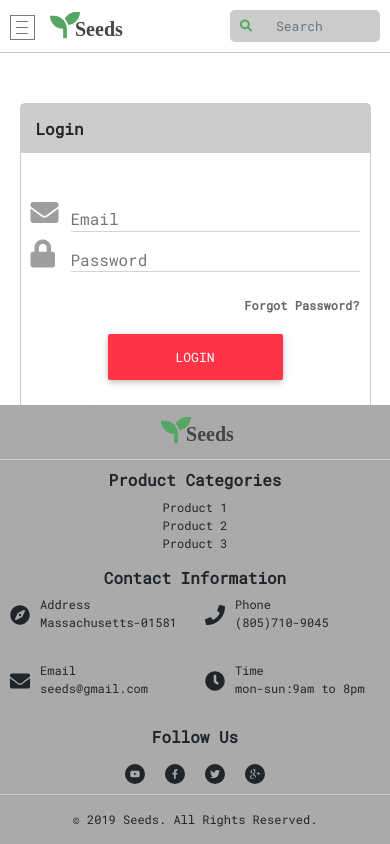
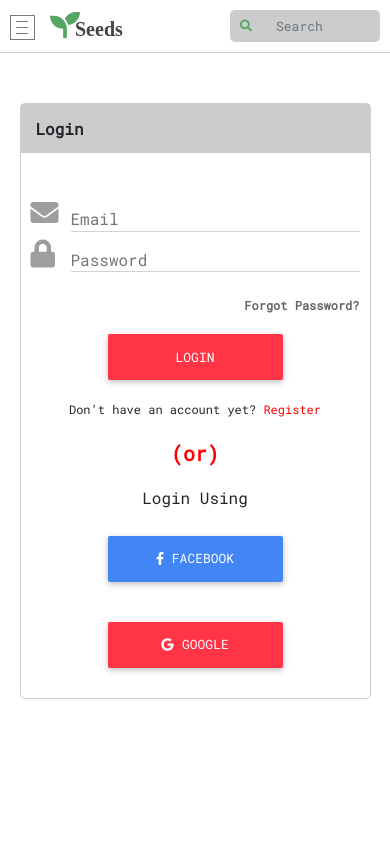
Before and after one commit to ambikarajesh/Seeds, a React (Create React App) app in the folder client/: page /login in a window 390 px wide. Built offline with nearby package versions, Linux system fonts and the light colour scheme; no server answers.

Commit message:
align or in between normal and other login

```diff
--- a/client/src/assets/css/styles.css
+++ b/client/src/assets/css/styles.css
@@ -218,12 +218,17 @@ div > .toolbar_profile_container{
         width:175px;
         margin: 20px auto;
     }
+    .middle_or{
+        line-height: 200px;
+        text-align:center;
+        font-weight: bold;
+        font-size: 20px;
+        color:red;
+    }
     .login_fb_goo_btn{
         width: 50%;
-        border-left:1px solid #ccc;
         display: flex;
         flex-direction: column;
-        margin:10px;
         align-items: center;
         padding:10px;
     }
@@ -257,6 +262,8 @@ div > .toolbar_profile_container{
     }
 
   }
+
+
   @media (max-width:480px){
     .logo{
         margin-left: 0;
@@ -290,11 +297,45 @@ div > .toolbar_profile_container{
         padding:10px;
         margin:0;
     }
+    .middle_or{
+        line-height: 50px;
+    }
     .login_fb_goo_btn{
         width:100%;
-        border:none;
     }
     .register_container{
         width:90%;
     }
   }
+
+@media only screen and (max-width : 768px) {
+    .login_container{
+        width:90%;
+    }
+}
+
+
+/* Custom, iPhone Retina */
+/* @media only screen and (min-width : 320px) {
+
+} */
+
+/* Extra Small Devices, Phones */
+/* @media only screen and (min-width : 480px) {
+
+} */
+
+/* Small Devices, Tablets */
+/* @media only screen and (min-width : 768px) {
+
+} */
+
+/* Medium Devices, Desktops */
+/* @media only screen and (min-width : 992px) {
+
+} */
+
+/* Large Devices, Wide Screens */
+/* @media only screen and (min-width : 1200px) {
+
+} */
--- a/client/src/components/Login/index.js
+++ b/client/src/components/Login/index.js
@@ -127,6 +127,9 @@ class Login extends React.Component {
                             </div>
                         </form>
                     </div>
+                    <div className='middle_or'>
+                        (or)
+                    </div>
                     <div className='login_fb_goo_btn'>
                         <h6>Login Using</h6>
                         <MDBBtn  color="primary" className='button'>
--- a/client/src/hoc/Layout/index.js
+++ b/client/src/hoc/Layout/index.js
@@ -1,13 +1,13 @@
 import React, { Component } from 'react';
 import Header from '../../components/Header';
-import Footer from '../../components/Footer';
+// import Footer from '../../components/Footer';
 class Layout extends Component {
     render() {
         return (
             <React.Fragment>
                 <Header/>
                 <main>{this.props.children}</main>
-                <Footer/>
+                {/* <Footer/> */}
             </React.Fragment>
         );
     }
```
